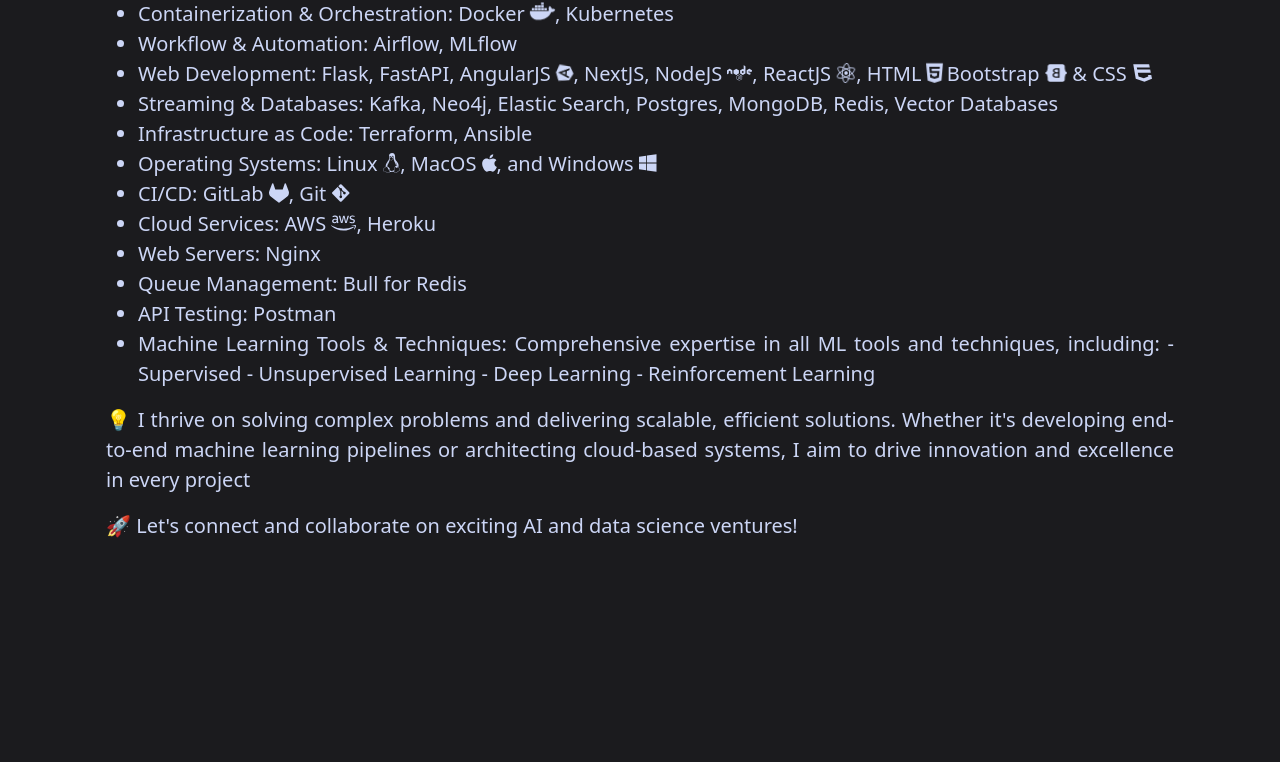
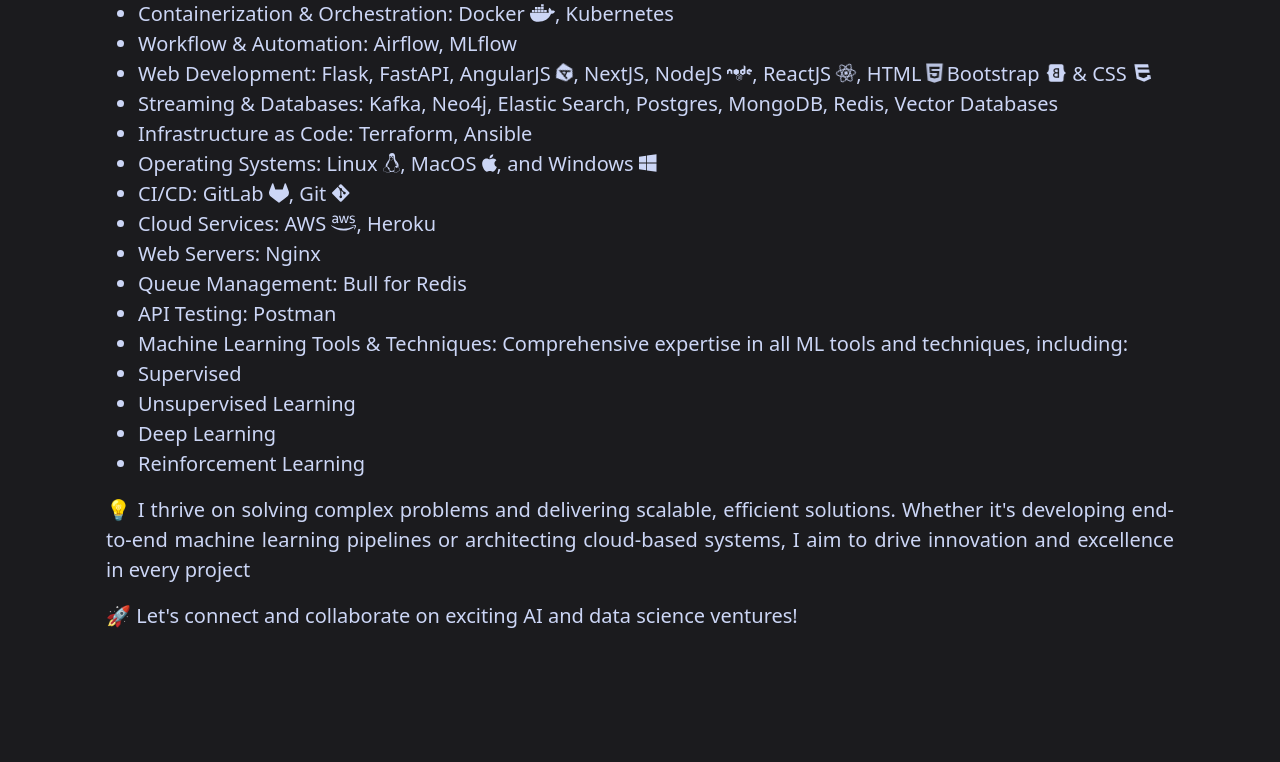
Before and after one commit to bhaven123/my-react-portfolio, a React (Create React App) app: page / in a window 1280 px wide. Shown: the part 3270-4032 px from the top of the page. Built offline with nearby package versions, Linux system fonts and the light colour scheme.

Commit message:
Update About.js

```diff
--- a/src/components/pages/About.js
+++ b/src/components/pages/About.js
@@ -79,10 +79,10 @@
             </li>
             <li>
                 Machine Learning Tools & Techniques: Comprehensive expertise in all ML tools and techniques, including:
-                - Supervised
-                - Unsupervised Learning
-                - Deep Learning
-                - Reinforcement Learning
+                <li> Supervised </li>
+                <li> Unsupervised Learning </li>
+                <li> Deep Learning </li>
+                <li> Reinforcement Learning </li>
             </li>
           </ul>
           <p>💡 I thrive on solving complex problems and delivering scalable, efficient solutions. Whether it's developing end-to-end machine learning pipelines or architecting cloud-based systems, I aim to drive innovation and excellence in every project </p>
```
